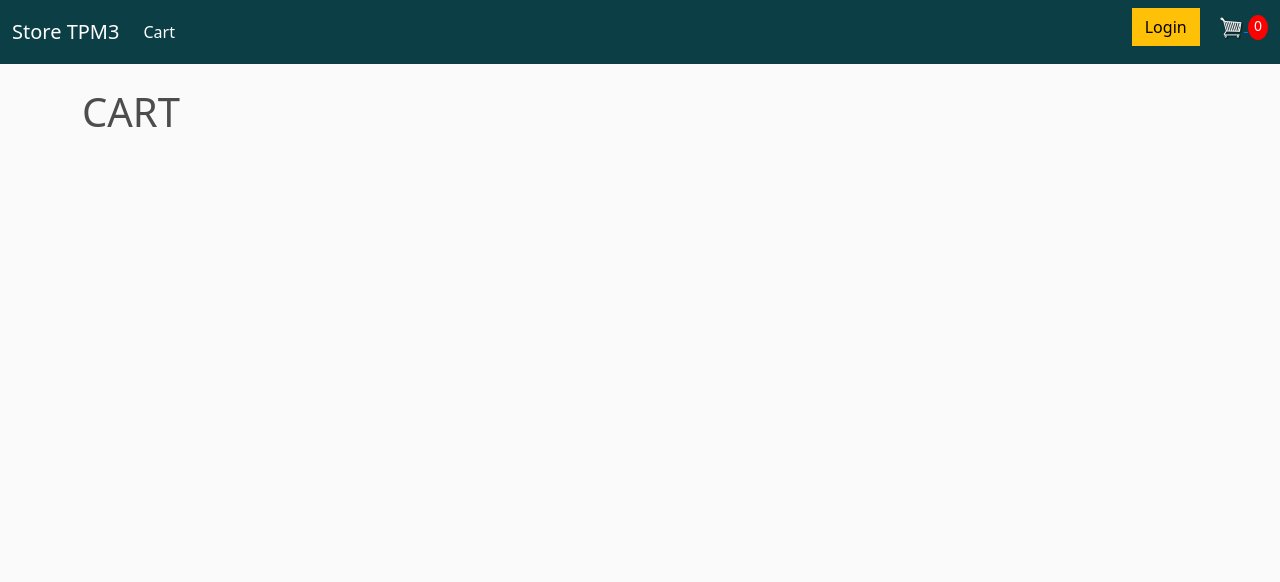
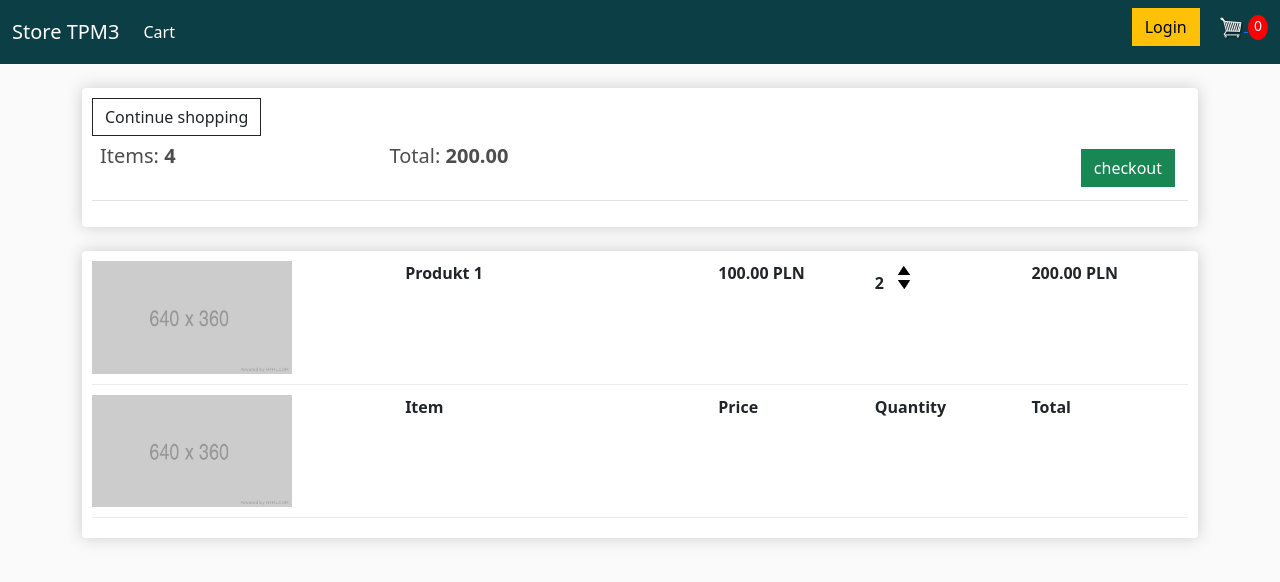
Before and after one commit to TymekBrunka/szopTMP, a Django app: page /cart/ in a window 1280 px wide. Shown: the top 582 px of the page. Run offline with Django 4.2, Linux system fonts and the light colour scheme; lists and menus that the app fills with data are empty.

Commit message:
przyciski w cart

```diff
--- a/ecommerce/store/templates/store/cart.html
+++ b/ecommerce/store/templates/store/cart.html
@@ -1,5 +1,66 @@
 {% extends 'store/main.html' %}
 {% load static %}
 {% block content %}
-    <h1>CART</h1>
+    <div class="row">
+        <div class="col=lg-12">
+            <div class="box-element">
+                <a class="btn btn-outline-dark" href="{% url 'store' %}">Continue shopping</a>
+                <br>
+                <table class="table">
+                    <tr>
+                        <th><h5>Items: <strong>4</strong></h5></th>
+                        <th><h5>Total: <strong>200.00</strong></h5></th>
+                        <th>
+                            <a class="btn btn-success" href="{% url 'checkout' %}" style="float:right; margin: 5px;">checkout</a>
+                        </th>
+                    </tr>
+                </table>
+            </div>
+            <br>
+            <div class="box-element">
+                <div class="cart-row">
+                    <div style="flex:2;">
+                        <strong>
+                            <img width="200px" src="{% static 'images/placeholder.png' %}">
+                        </strong>
+                    </div>
+                    <div style="flex:2;">
+                        <strong>Produkt 1</strong>
+                    </div>
+                    <div style="flex:1;">
+                        <strong>100.00 PLN</strong>
+                    </div>
+                    <div style="flex:1;">
+                        <p class="quantity">2</p>
+                        <div class="quantity">
+                            <img class="chg-quantity" src="{% static 'images/arrow-up.png' %}">
+                            <img class="chg-quantity" src="{% static 'images/arrow-down.png' %}">
+                        </div>
+                    </div>
+                    <div style="flex:1;">
+                        <strong>200.00 PLN</strong>
+                    </div>
+                </div>
+                <div class="cart-row">
+                    <div style="flex:2;">
+                        <strong>
+                            <img width="200px" src="{% static 'images/placeholder.png' %}">
+                        </strong>
+                    </div>
+                    <div style="flex:2;">
+                        <strong>Item</strong>
+                    </div>
+                    <div style="flex:1;">
+                        <strong>Price</strong>
+                    </div>
+                    <div style="flex:1;">
+                        <strong>Quantity</strong>
+                    </div>
+                    <div style="flex:1;">
+                        <strong>Total</strong>
+                    </div>
+                </div>
+            </div>
+        </div>
+    </div>
 {% endblock content %}
```
Also changed, not shown: notatka.md (+20 -0 lines).
